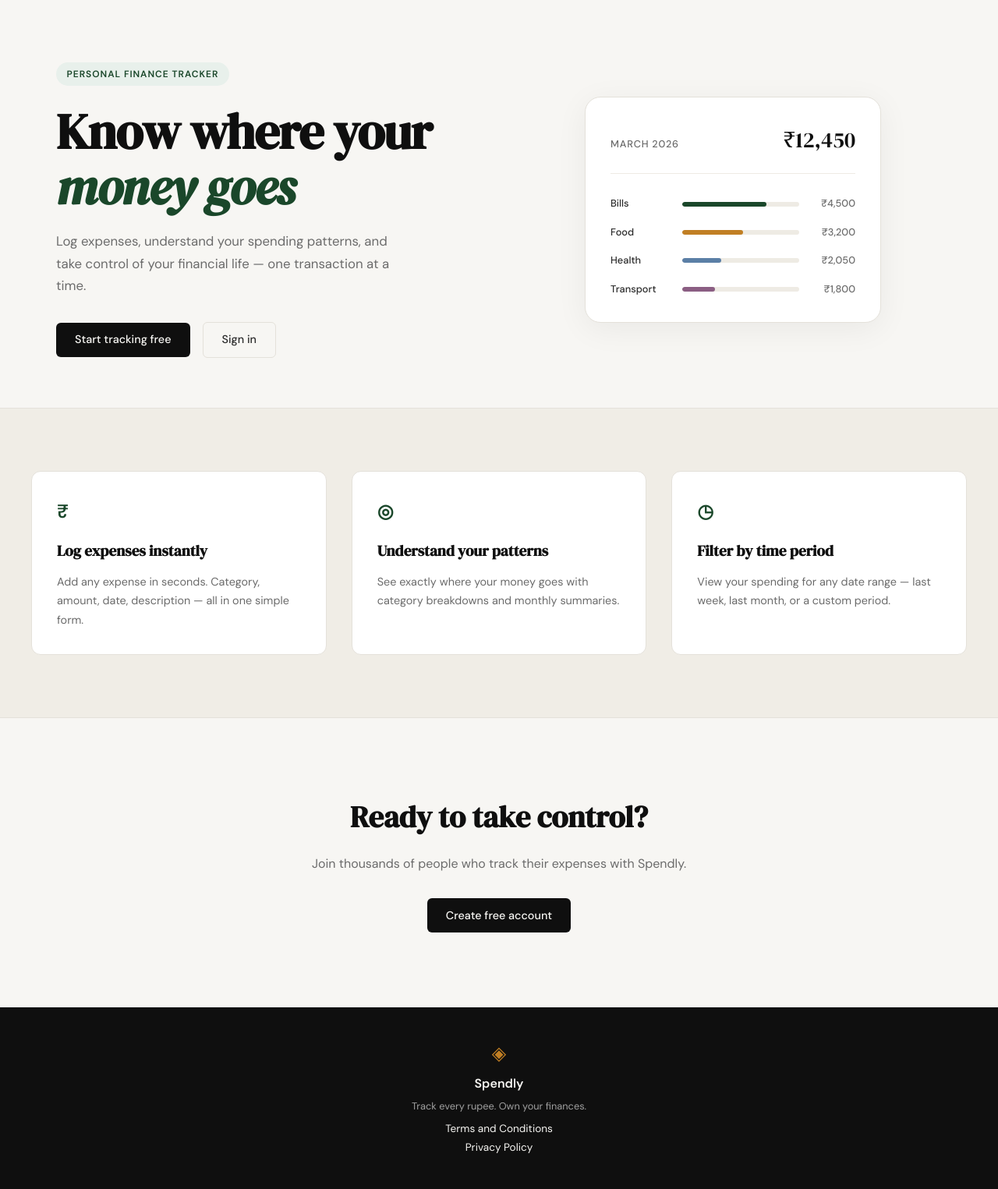
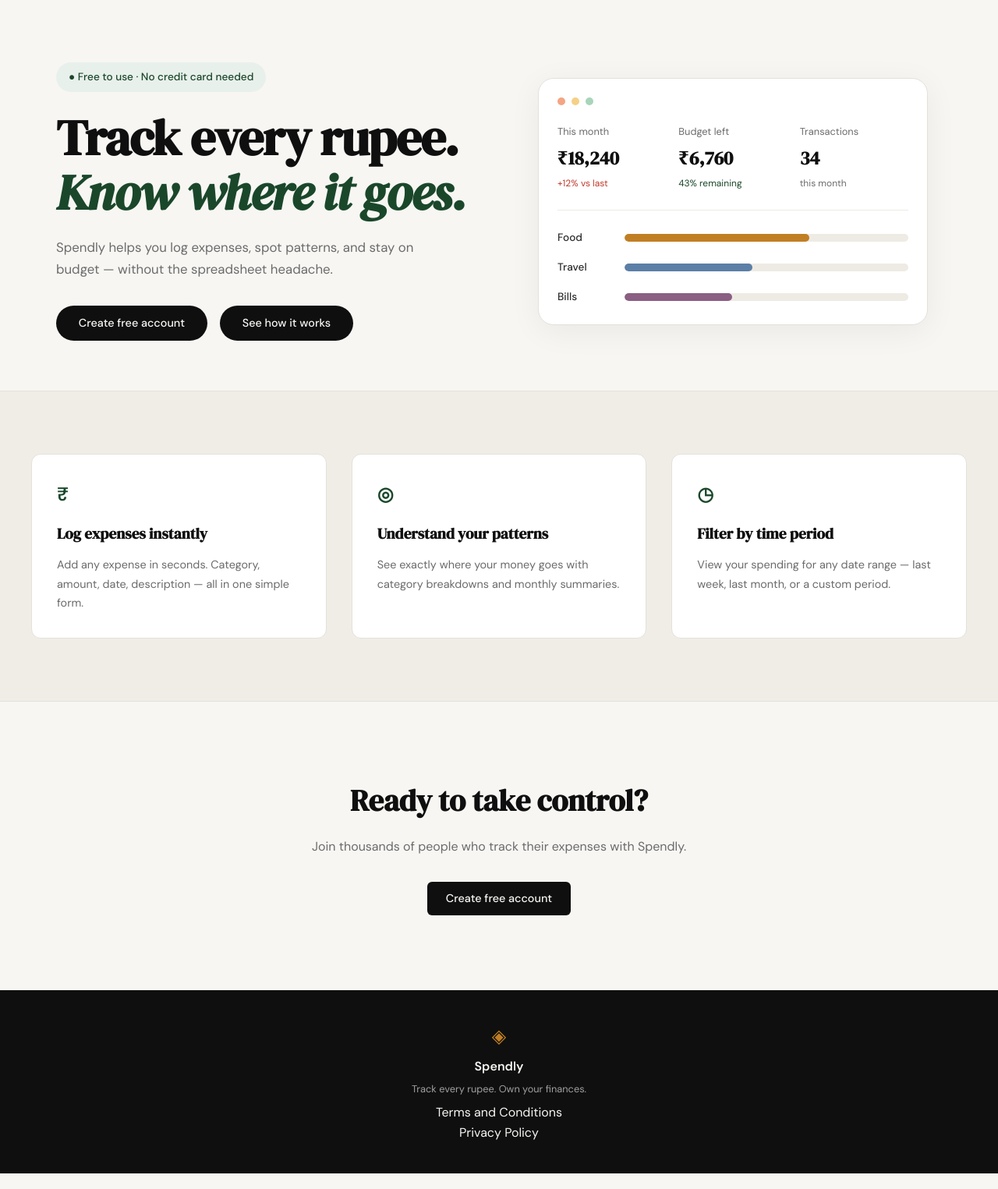
Before and after one commit to SaurabhSSB/spendly, a Flask app: page / in a window 1280 px wide. Shown: the part 61-1586 px from the top of the page at 78% size. Run offline with Flask 3, Linux system fonts and the light colour scheme.

Commit message:
landing: redesign hero section to match mockup

```diff
--- a/static/css/style.css
+++ b/static/css/style.css
@@ -137,11 +137,9 @@
     display: inline-block;
     background: var(--accent-light);
     color: var(--accent);
-    font-size: 0.75rem;
-    font-weight: 600;
-    letter-spacing: 0.08em;
-    text-transform: uppercase;
-    padding: 0.35rem 0.85rem;
+    font-size: 0.85rem;
+    font-weight: 500;
+    padding: 0.5rem 1rem;
     border-radius: 999px;
     margin-bottom: 1.5rem;
 }
@@ -174,6 +172,11 @@
     align-items: center;
 }
 
+.hero-actions .btn-primary {
+    border-radius: 999px;
+    padding: 0.7rem 1.8rem;
+}
+
 /* ------------------------------------------------------------------ */
 /* Mock card (hero visual)                                             */
 /* ------------------------------------------------------------------ */
@@ -187,11 +190,62 @@
     background: var(--paper-card);
     border: 1px solid var(--border);
     border-radius: var(--radius-lg);
-    padding: 2rem;
+    padding: 1.5rem;
     width: 100%;
-    max-width: 380px;
+    max-width: 500px;
     box-shadow: 0 8px 40px rgba(0,0,0,0.06);
 }
+
+.mock-dots {
+    display: flex;
+    gap: 0.5rem;
+    margin-bottom: 1.5rem;
+}
+
+.dot {
+    width: 10px;
+    height: 10px;
+    border-radius: 50%;
+}
+
+.dot-1 { background: #f4a583; }
+.dot-2 { background: #f5d185; }
+.dot-3 { background: #a8d5ba; }
+
+.mock-stats {
+    display: grid;
+    grid-template-columns: repeat(3, 1fr);
+    gap: 1rem;
+    margin-bottom: 1.5rem;
+    padding-bottom: 1.5rem;
+    border-bottom: 1px solid var(--border-soft);
+}
+
+.stat-card {
+    padding: 0;
+}
+
+.stat-label {
+    font-size: 0.8rem;
+    color: var(--ink-muted);
+    margin-bottom: 0.25rem;
+}
+
+.stat-amount {
+    font-family: var(--font-display);
+    font-size: 1.5rem;
+    font-weight: 600;
+    color: var(--ink);
+    margin-bottom: 0.25rem;
+}
+
+.stat-change {
+    font-size: 0.75rem;
+    color: var(--ink-muted);
+}
+
+.stat-increase { color: #c0392b; }
+.stat-positive { color: var(--accent); }
 
 .mock-card-header {
     display: flex;
@@ -216,23 +270,27 @@
     color: var(--ink);
 }
 
-.mock-bars { display: flex; flex-direction: column; gap: 1rem; }
+.mock-bars {
+    display: flex;
+    flex-direction: column;
+    gap: 1rem;
+}
 
 .mock-bar-row {
     display: grid;
-    grid-template-columns: 80px 1fr 60px;
+    grid-template-columns: 70px 1fr;
     align-items: center;
-    gap: 0.75rem;
+    gap: 1rem;
 }
 
 .mock-cat {
-    font-size: 0.8rem;
+    font-size: 0.85rem;
     font-weight: 500;
     color: var(--ink-soft);
 }
 
 .mock-bar-track {
-    height: 6px;
+    height: 10px;
     background: var(--border-soft);
     border-radius: 999px;
     overflow: hidden;
@@ -507,95 +565,6 @@
     color: var(--ink-faint);
 }
 
-.footer-links {
-    text-align: center;
-    font-size: 0.85rem;
-    color: var(--paper);
-    line-height: 1.8;
-}
-
-.footer-links a {
-    color: var(--paper);
-    transition: color 0.2s;
-}
-
-.footer-links a:hover {
-    color: var(--accent-2);
-}
-
-/* ------------------------------------------------------------------ */
-/* Terms and Privacy Pages                                             */
-/* ------------------------------------------------------------------ */
-
-.terms-section {
-    padding: 4rem 2rem;
-}
-
-.terms-container {
-    max-width: 800px;
-    margin: 0 auto;
-}
-
-.terms-title {
-    font-family: var(--font-display);
-    font-size: clamp(2rem, 4vw, 3rem);
-    color: var(--ink);
-    margin-bottom: 0.5rem;
-    line-height: 1.2;
-}
-
-.terms-last-updated {
-    font-size: 0.9rem;
-    color: var(--ink-muted);
-    margin-bottom: 2rem;
-    font-weight: 500;
-}
-
-.terms-content {
-    line-height: 1.8;
-    color: var(--ink-soft);
-}
-
-.terms-content h2 {
-    font-family: var(--font-display);
-    font-size: 1.3rem;
-    color: var(--ink);
-    margin-top: 2rem;
-    margin-bottom: 1rem;
-}
-
-.terms-content p {
-    margin-bottom: 1rem;
-    color: var(--ink-soft);
-}
-
-.terms-content ul {
-    margin: 1rem 0 1rem 2rem;
-    color: var(--ink-soft);
-}
-
-.terms-content li {
-    margin-bottom: 0.5rem;
-}
-
-.terms-divider {
-    border: none;
-    border-top: 1px solid var(--border);
-    margin: 2.5rem 0;
-}
-
-.terms-footer {
-    text-align: center;
-    font-style: italic;
-    color: var(--ink-muted);
-    margin-top: 2rem;
-}
-
-.terms-back {
-    text-align: center;
-    margin-top: 3rem;
-}
-
 /* ------------------------------------------------------------------ */
 /* Responsive                                                          */
 /* ------------------------------------------------------------------ */
--- a/templates/landing.html
+++ b/templates/landing.html
@@ -6,55 +6,62 @@
 
 <section class="hero">
     <div class="hero-inner">
-        <div class="hero-badge">Personal Finance Tracker</div>
+        <div class="hero-badge">● Free to use · No credit card needed</div>
         <h1 class="hero-title">
-            Know where your<br>
-            <em>money goes</em>
+            Track every rupee.<br>
+            <em>Know where it goes.</em>
         </h1>
         <p class="hero-subtitle">
-            Log expenses, understand your spending patterns,
-            and take control of your financial life —
-            one transaction at a time.
+            Spendly helps you log expenses, spot patterns, and stay
+            on budget — without the spreadsheet headache.
         </p>
         <div class="hero-actions">
-            <a href="{{ url_for('register') }}" class="btn-primary">Start tracking free</a>
-            <a href="{{ url_for('login') }}" class="btn-ghost">Sign in</a>
+            <a href="{{ url_for('register') }}" class="btn-primary">Create free account</a>
+            <a href="#" class="btn-primary">See how it works</a>
         </div>
     </div>
     <div class="hero-visual">
         <div class="mock-card">
-            <div class="mock-card-header">
-                <span class="mock-label">March 2026</span>
-                <span class="mock-total">₹12,450</span>
+            <div class="mock-dots">
+                <span class="dot dot-1"></span>
+                <span class="dot dot-2"></span>
+                <span class="dot dot-3"></span>
+            </div>
+            <div class="mock-stats">
+                <div class="stat-card">
+                    <div class="stat-label">This month</div>
+                    <div class="stat-amount">₹18,240</div>
+                    <div class="stat-change stat-increase">+12% vs last</div>
+                </div>
+                <div class="stat-card">
+                    <div class="stat-label">Budget left</div>
+                    <div class="stat-amount">₹6,760</div>
+                    <div class="stat-change stat-positive">43% remaining</div>
+                </div>
+                <div class="stat-card">
+                    <div class="stat-label">Transactions</div>
+                    <div class="stat-amount">34</div>
+                    <div class="stat-change">this month</div>
+                </div>
             </div>
             <div class="mock-bars">
                 <div class="mock-bar-row">
+                    <span class="mock-cat">Food</span>
+                    <div class="mock-bar-track">
+                        <div class="mock-bar mock-bar-2" style="width: 65%"></div>
+                    </div>
+                </div>
+                <div class="mock-bar-row">
+                    <span class="mock-cat">Travel</span>
+                    <div class="mock-bar-track">
+                        <div class="mock-bar mock-bar-3" style="width: 45%"></div>
+                    </div>
+                </div>
+                <div class="mock-bar-row">
                     <span class="mock-cat">Bills</span>
                     <div class="mock-bar-track">
-                        <div class="mock-bar" style="width: 72%"></div>
+                        <div class="mock-bar mock-bar-4" style="width: 38%"></div>
                     </div>
-                    <span class="mock-amt">₹4,500</span>
-                </div>
-                <div class="mock-bar-row">
-                    <span class="mock-cat">Food</span>
-                    <div class="mock-bar-track">
-                        <div class="mock-bar mock-bar-2" style="width: 52%"></div>
-                    </div>
-                    <span class="mock-amt">₹3,200</span>
-                </div>
-                <div class="mock-bar-row">
-                    <span class="mock-cat">Health</span>
-                    <div class="mock-bar-track">
-                        <div class="mock-bar mock-bar-3" style="width: 33%"></div>
-                    </div>
-                    <span class="mock-amt">₹2,050</span>
-                </div>
-                <div class="mock-bar-row">
-                    <span class="mock-cat">Transport</span>
-                    <div class="mock-bar-track">
-                        <div class="mock-bar mock-bar-4" style="width: 28%"></div>
-                    </div>
-                    <span class="mock-amt">₹1,800</span>
                 </div>
             </div>
         </div>
```
